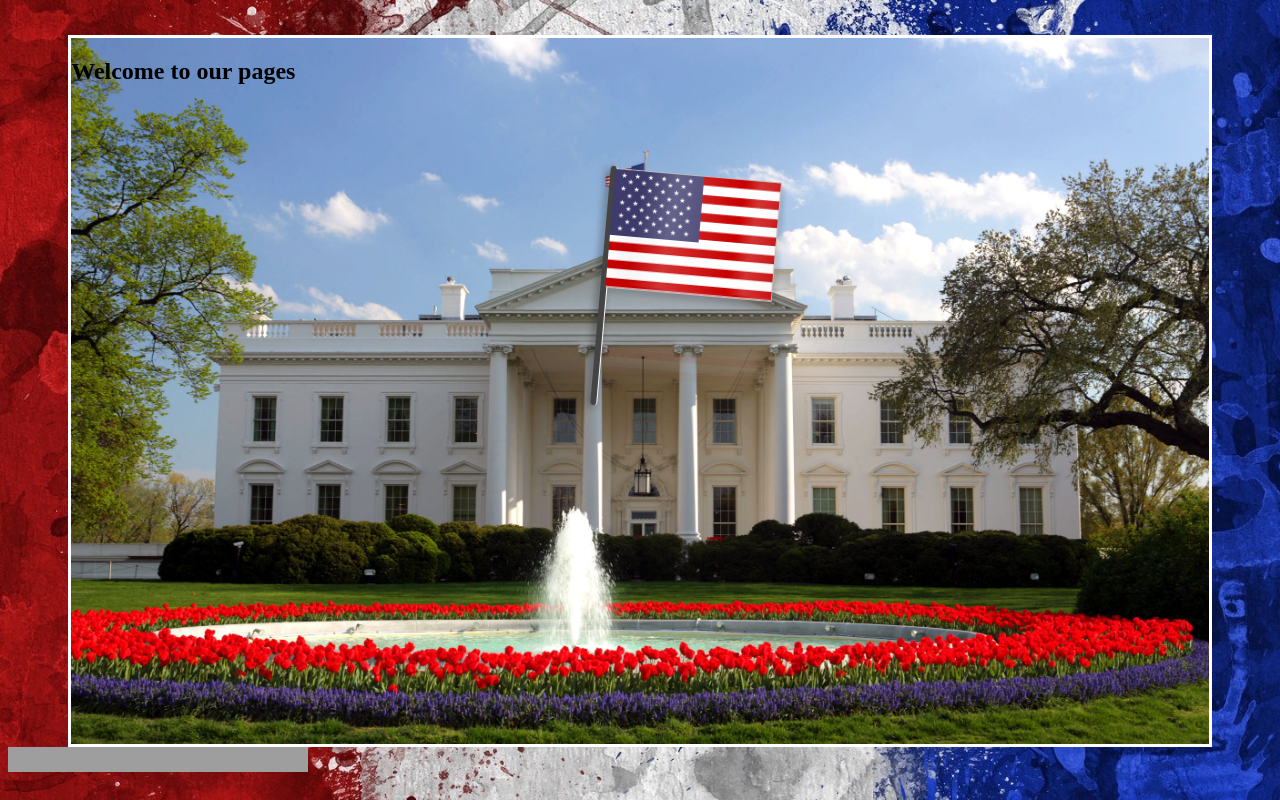
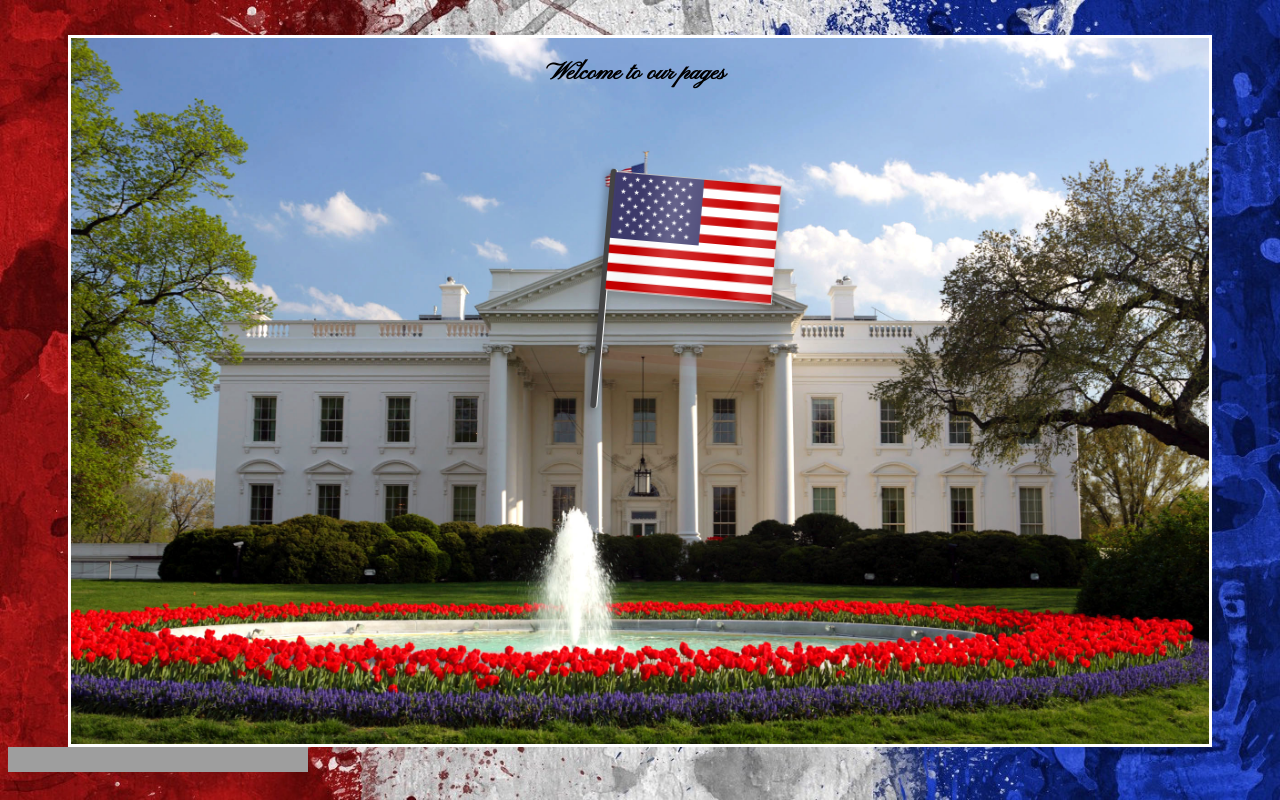
Before and after one commit to kristenbriggs/president_tracker, a website: page public/index.html in a window 1280 px wide. Drawn offline with Linux system fonts and the light colour scheme; grey boxes are pictures that could not be loaded.

Commit message:
Edited h1 on splash page and minor edit to HTML

```diff
--- a/public/css/styles.css
+++ b/public/css/styles.css
@@ -18,3 +18,8 @@ body {
   border: 3px solid white;
   margin-top: 35px;
 }
+
+h1 {
+  font-family: 'Pinyon Script', cursive;
+  margin-left: 475px;
+}
--- a/public/index.html
+++ b/public/index.html
@@ -3,6 +3,7 @@
 <head>
   <meta charset="UTF-8">
   <title>The 2016 Presidential Candidates</title>
+  <link href='http://fonts.googleapis.com/css?family=Pinyon+Script' rel='stylesheet' type='text/css'>
   <link href="css/styles.css" type="text/css" rel="stylesheet">
   <link href="css/flag.css" type="text/css" rel="stylesheet">
 </head>
```
